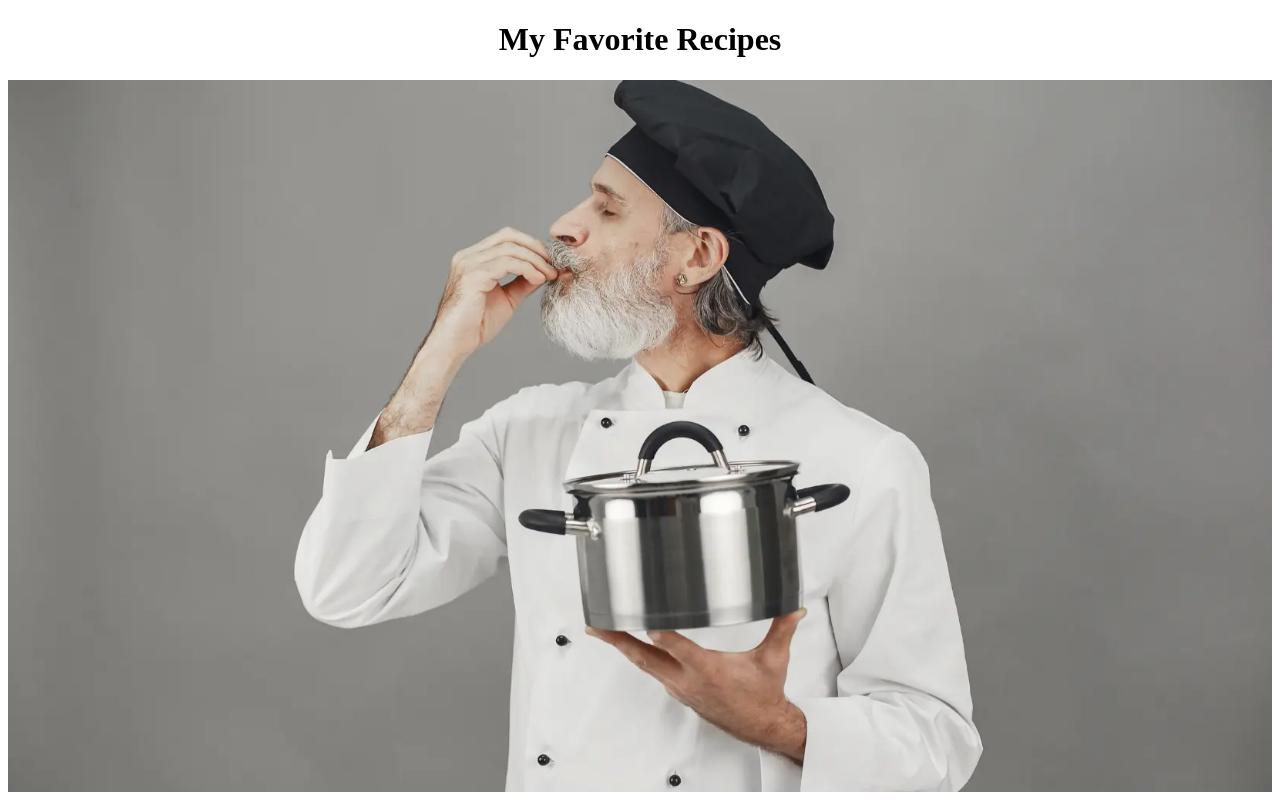
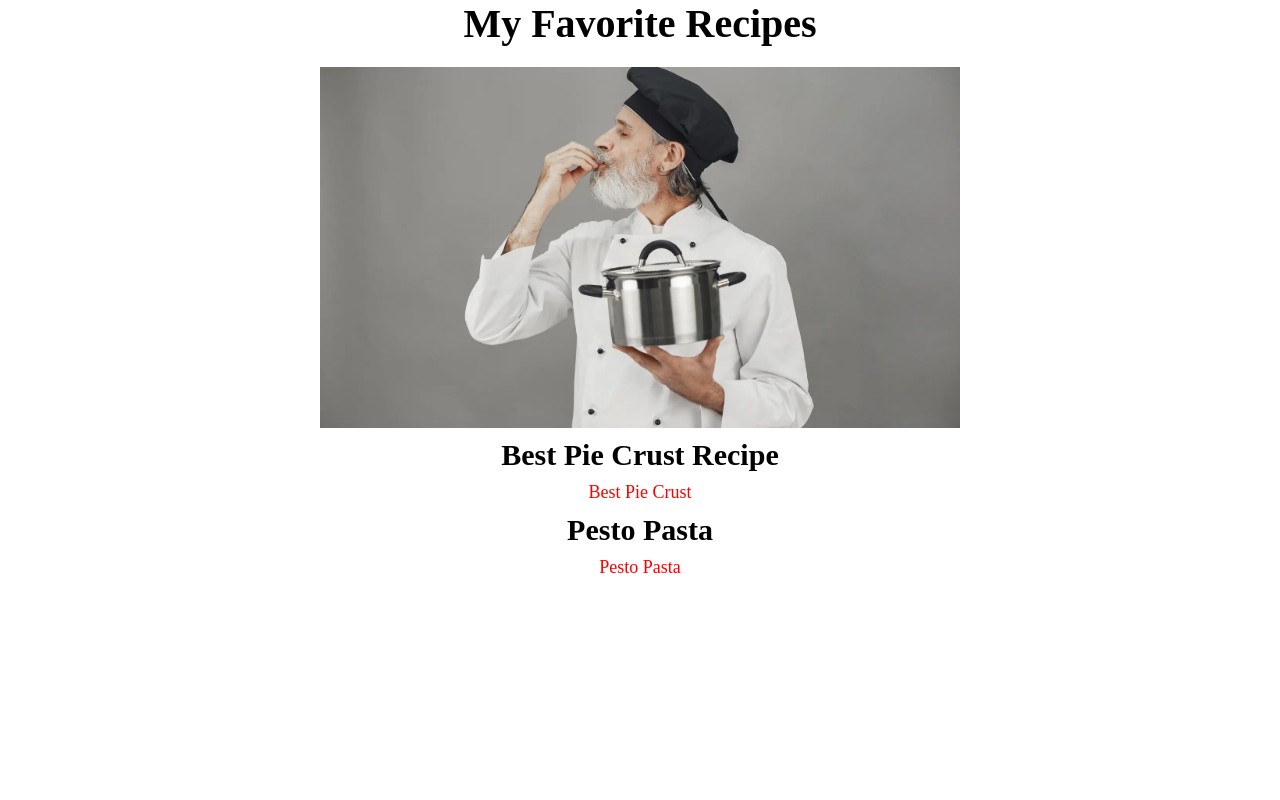
Before and after one commit to DawiMedia/odin-recipes, a plain HTML site: page index.html in a window 1280 px wide. Shown: the top 800 px of the page. Drawn offline with Linux system fonts and the light colour scheme.

Commit message:
all changes added

```diff
--- a/CSS/styles.css
+++ b/CSS/styles.css
@@ -1,7 +1,38 @@
 /** @format */
 
+* {
+  margin: 0;
+  padding: 0;
+}
+
+html {
+  font-size: 10px;
+}
+
 h1 {
+  font-size: 4rem;
   text-align: center;
+  padding-bottom: 2rem;
+}
+
+h2 {
+  font-size: 3rem;
+  padding-bottom: 1rem;
+  padding-top: 1rem;
+}
+
+a {
+  font-size: 1.8rem;
+  text-decoration: none;
+  color: red;
+}
+
+a:hover {
+  color: blue;
+}
+
+ul {
+  list-style-type: none;
 }
 
 th,
@@ -9,7 +40,14 @@ td {
   padding: 10px;
 }
 
-img {
-  width: 100%;
+.hero__image {
+  width: 50%;
   height: auto;
 }
+
+.flex {
+  display: flex;
+  flex-direction: column;
+  align-items: center;
+  justify-content: center;
+}
--- a/index.html
+++ b/index.html
@@ -6,19 +6,24 @@
     <meta charset="UTF-8" />
     <meta http-equiv="X-UA-Compatible" content="IE=edge" />
     <meta name="viewport" content="width=device-width, initial-scale=1.0" />
-    <link rel="stylesheet" href="/CSS/styles.css" />
+    <link rel="stylesheet" href="/odin-recipes/CSS/styles.css" />
     <title>Odin Recipes</title>
   </head>
   <body>
     <h1>My Favorite Recipes</h1>
 
-    <img src="/images/chef.webp" alt="chef" />
+    <div class="flex">
+      <img
+        src="/odin-recipes/images/chef.webp"
+        alt="chef"
+        class="hero__image"
+      />
 
       <h2>Best Pie Crust Recipe</h2>
 
       <ul>
         <li>
-        <a href="/recipes/pie.html">Best Pie Crust</a>
+          <a href="/odin-recipes/recipes/pie.html">Best Pie Crust</a>
         </li>
       </ul>
 
@@ -26,8 +31,9 @@
 
       <ul>
         <li>
-        <a href="/recipes/pesto-pasta.html">Pesto Pasta</a>
+          <a href="/odin-recipes/recipes/pesto-pasta.html">Pesto Pasta</a>
         </li>
       </ul>
+    </div>
   </body>
 </html>
```
Also changed, not shown: recipes/pesto-pasta.html (+1 -1 lines), recipes/pie.html (+1 -1 lines). Lines whose indentation alone changed are shown as unchanged.
